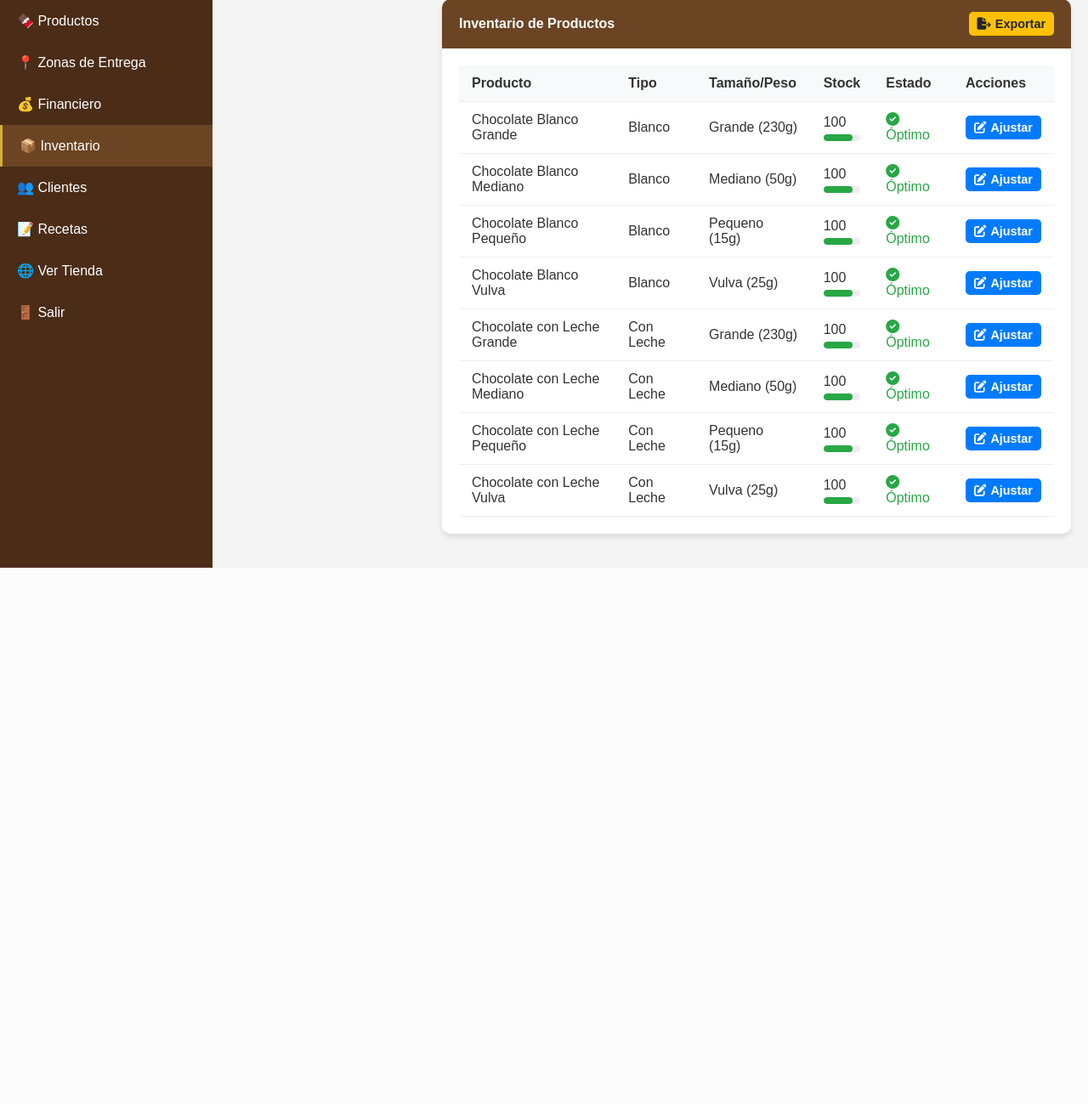
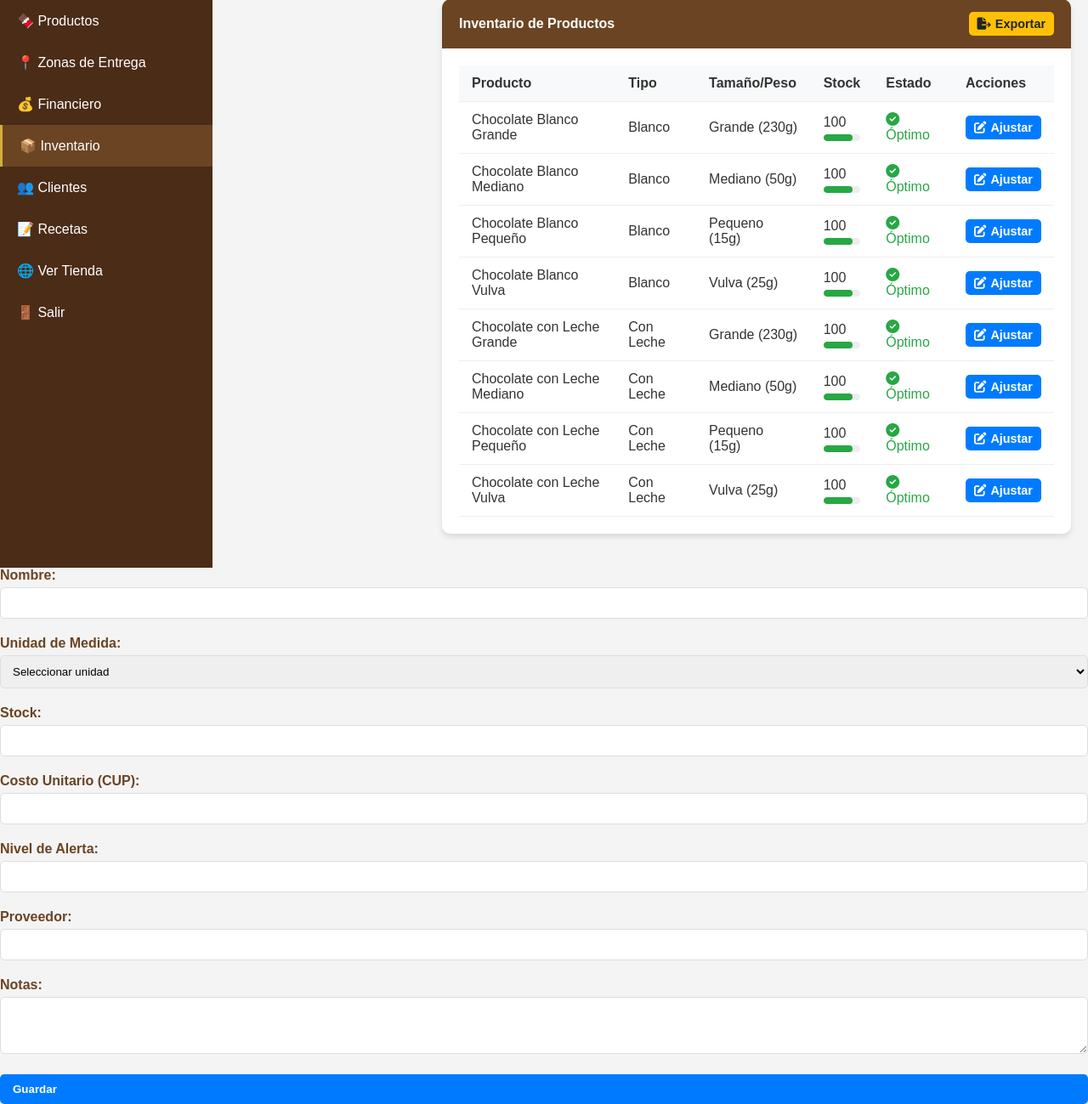
Before and after one commit to Retr0G51/chocolates-byb, a Flask app: page /admin/inventario in a window 1280 px wide. Shown: the part 187-1486 px from the top of the page at 85% size. Before the commit the page ends 855 px from the top, so only its background shows below. Run offline with Flask 3, Linux system fonts and the light colour scheme; the visitor is signed in with stand-in values (Sample User, id 1); data comes from the database, SQL or seed files in the repository.

Commit message:
Update inventario.html

```diff
--- a/templates/admin/inventario.html
+++ b/templates/admin/inventario.html
@@ -525,8 +525,8 @@
                 <button class="modal-close" onclick="closeModal('modalAjustarStock')">&times;</button>
             </div>
             <div class="modal-body">
-                <form id="formAjustarStock" onsubmit="return false;">
-                    <input type="hidden" id="producto_id">
+               <form id="formAjustarStock" action="/admin/producto/ajustar-stock" method="POST">
+    <input type="hidden" id="producto_id" name="producto_id">
     <div class="form-group">
         <label>Producto:</label>
         <input type="text" id="producto_nombre" readonly>
@@ -537,11 +537,11 @@
     </div>
     <div class="form-group">
         <label>Nuevo Stock:</label>
-                        <input type="number" id="nuevo_stock" min="0" required>
+        <input type="number" id="nuevo_stock" name="nuevo_stock" min="0" required>
     </div>
     <div class="form-group">
         <label>Motivo del Ajuste:</label>
-                        <select id="motivo_ajuste" required>
+        <select id="motivo_ajuste" name="motivo_ajuste" required>
             <option value="">Seleccionar motivo</option>
             <option value="produccion">Producción</option>
             <option value="inventario">Conteo de Inventario</option>
@@ -551,7 +551,7 @@
     </div>
     <div class="form-group">
         <label>Notas:</label>
-                        <textarea id="notas_ajuste" rows="3"></textarea>
+        <textarea id="notas_ajuste" name="notas_ajuste" rows="3"></textarea>
     </div>
     <button type="submit" class="btn btn-primary" style="width: 100%;">Guardar Cambios</button>
 </form>
@@ -608,6 +608,46 @@
             </div>
         </div>
     </div>
+
+<form id="formEditarMateriaPrima" action="/admin/materia-prima/editar" method="POST">
+    <input type="hidden" id="materia_prima_id" name="materia_prima_id">
+    <div class="form-group">
+        <label>Nombre:</label>
+        <input type="text" id="mp_nombre_edit" name="nombre" required>
+    </div>
+    <div class="form-group">
+        <label>Unidad de Medida:</label>
+        <select id="mp_unidad_edit" name="unidad" required>
+            <option value="">Seleccionar unidad</option>
+            <option value="kg">Kilogramos (kg)</option>
+            <option value="g">Gramos (g)</option>
+            <option value="l">Litros (l)</option>
+            <option value="ml">Mililitros (ml)</option>
+            <option value="unidad">Unidades</option>
+        </select>
+    </div>
+    <div class="form-group">
+        <label>Stock:</label>
+        <input type="number" id="mp_stock_edit" name="stock" min="0" step="0.01" required>
+    </div>
+    <div class="form-group">
+        <label>Costo Unitario (CUP):</label>
+        <input type="number" id="mp_costo_edit" name="costo_unitario" min="0" step="0.01" required>
+    </div>
+    <div class="form-group">
+        <label>Nivel de Alerta:</label>
+        <input type="number" id="mp_nivel_alerta_edit" name="nivel_alerta" min="0" step="0.01" required>
+    </div>
+    <div class="form-group">
+        <label>Proveedor:</label>
+        <input type="text" id="mp_proveedor_edit" name="proveedor">
+    </div>
+    <div class="form-group">
+        <label>Notas:</label>
+        <textarea id="mp_notas_edit" name="notas" rows="3"></textarea>
+    </div>
+    <button type="submit" class="btn btn-primary" style="width: 100%;">Guardar</button>
+</form>
 
     <!-- Modal para Registrar Compra -->
     <div id="modalCompra" class="modal">
```
Lines whose indentation alone changed are shown as unchanged.
